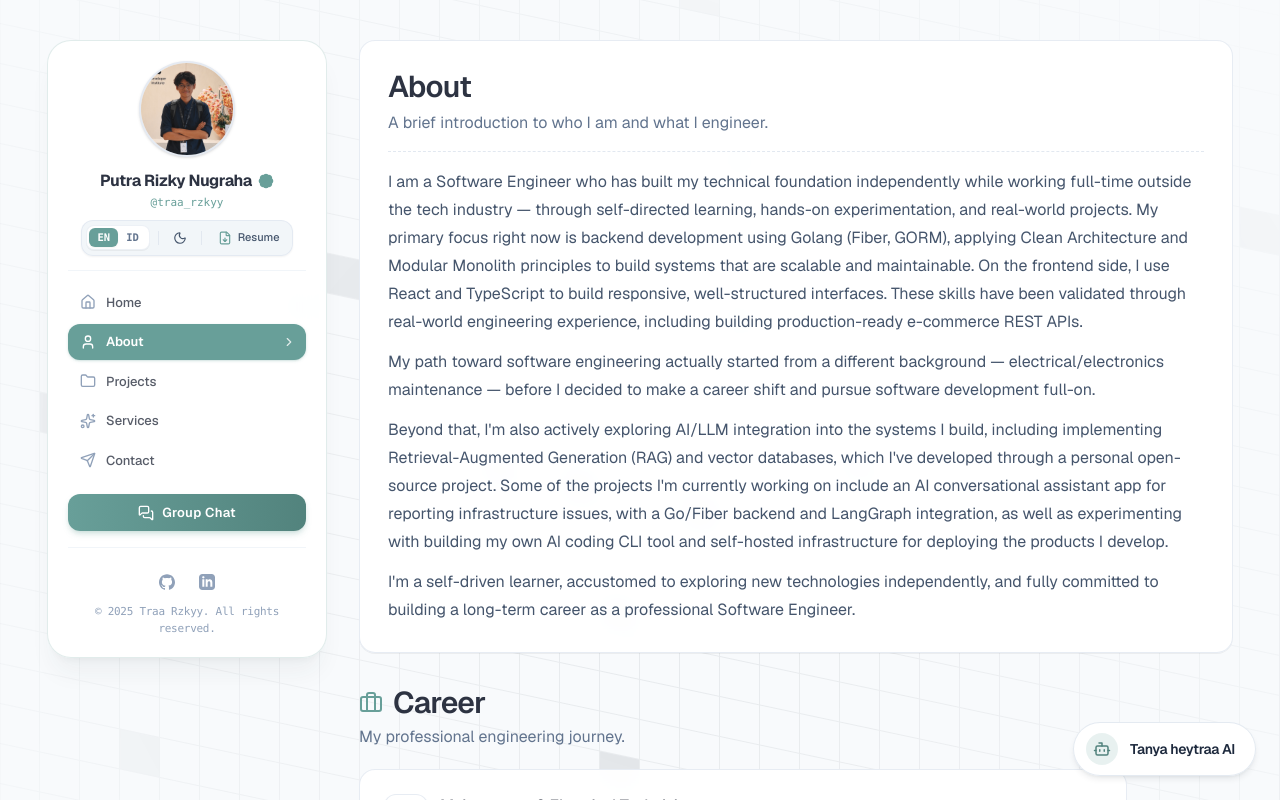
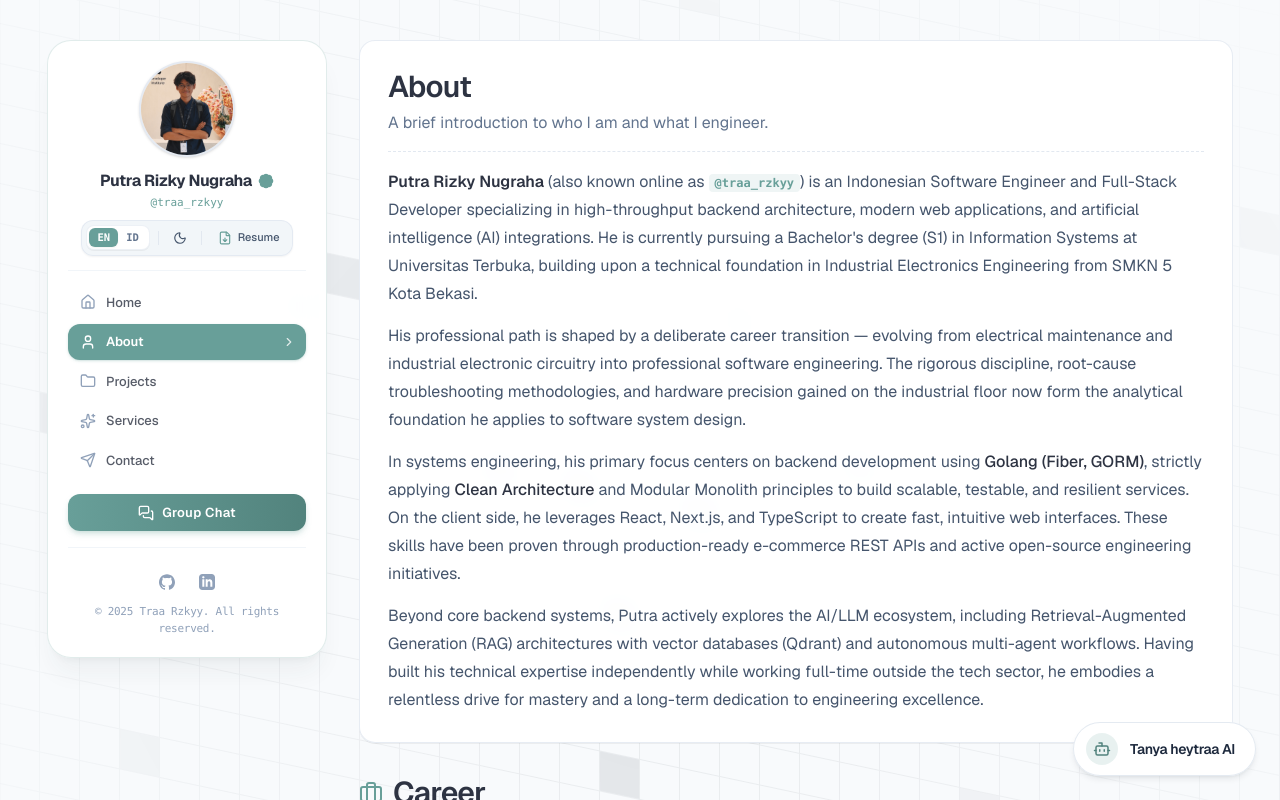
Before and after one commit to arttVinci/heytraa.com, a Next.js app: page /en/about in a window 1280 px wide. Shown: the top 800 px of the page. Built offline with nearby package versions, Linux system fonts and the light colour scheme.

Commit message:
content(seo): match search intent for 'who is Putra Rizky Nugraha' in about story

```diff
--- a/features/about/components/simple-profile-story.tsx
+++ b/features/about/components/simple-profile-story.tsx
@@ -27,30 +27,93 @@ export function SimpleProfileStory() {
       {/* Subtle Dashed Divider */}
       <div className="w-full border-t border-dashed border-slate-200 dark:border-slate-800 my-3 sm:my-4" />
 
-      {/* Narrative Body - Readable, comfortable editorial flow */}
-      <div className="space-y-3 text-sm sm:text-base text-slate-600 dark:text-slate-300 leading-relaxed sm:leading-7">
+      {/* Narrative Body - Readable, comfortable editorial flow answering search intent */}
+      <div className="space-y-3.5 text-sm sm:text-base text-slate-600 dark:text-slate-300 leading-relaxed sm:leading-7">
         <p>
-          {lang === "id"
-            ? "Saya adalah seorang Software Engineer yang membangun fondasi teknis secara mandiri sembari bekerja penuh waktu di luar industri teknologi — melalui pembelajaran terarah, eksperimen langsung, dan proyek-proyek riil. Fokus utama saya saat ini adalah backend development menggunakan Golang (Fiber, GORM), menerapkan prinsip Clean Architecture dan Modular Monolith untuk membangun sistem yang scalable dan mudah dipelihara. Di sisi frontend, saya menggunakan React dan TypeScript untuk merancang antarmuka yang responsif dan terstruktur dengan baik. Keterampilan ini telah divalidasi melalui pengalaman magang riil, di mana saya turut membangun REST API e-commerce siap produksi."
-            : "I am a Software Engineer who has built my technical foundation independently while working full-time outside the tech industry — through self-directed learning, hands-on experimentation, and real-world projects. My primary focus right now is backend development using Golang (Fiber, GORM), applying Clean Architecture and Modular Monolith principles to build systems that are scalable and maintainable. On the frontend side, I use React and TypeScript to build responsive, well-structured interfaces. These skills have been validated through real-world engineering experience, including building production-ready e-commerce REST APIs."}
+          {lang === "id" ? (
+            <>
+              <strong className="font-semibold text-[#2D3342] dark:text-[#F5F8F9]">
+                Putra Rizky Nugraha
+              </strong>{" "}
+              adalah seorang Software Engineer dan Full-Stack Developer asal
+              Indonesia yang berfokus pada rekayasa sistem backend berkinerja
+              tinggi, arsitektur web modern, serta integrasi kecerdasan buatan
+              (AI). Dikenal di dunia digital dengan nama panggung{" "}
+              <span className="font-mono text-xs font-semibold text-[#689F99] bg-[#689F99]/10 px-1.5 py-0.5 rounded">
+                @traa_rzkyy
+              </span>
+              , ia saat ini menempuh pendidikan Sarjana (S1) Sistem Informasi di
+              Universitas Terbuka setelah menyelesaikan pendidikan vokasi Teknik
+              Elektronika Industri di SMKN 5 Kota Bekasi.
+            </>
+          ) : (
+            <>
+              <strong className="font-semibold text-[#2D3342] dark:text-[#F5F8F9]">
+                Putra Rizky Nugraha
+              </strong>{" "}
+              (also known online as{" "}
+              <span className="font-mono text-xs font-semibold text-[#689F99] bg-[#689F99]/10 px-1.5 py-0.5 rounded">
+                @traa_rzkyy
+              </span>
+              ) is an Indonesian Software Engineer and Full-Stack Developer
+              specializing in high-throughput backend architecture, modern web
+              applications, and artificial intelligence (AI) integrations. He is
+              currently pursuing a Bachelor&apos;s degree (S1) in Information Systems
+              at Universitas Terbuka, building upon a technical foundation in
+              Industrial Electronics Engineering from SMKN 5 Kota Bekasi.
+            </>
+          )}
         </p>
 
         <p>
           {lang === "id"
-            ? "Jalur saya menuju rekayasa perangkat lunak sebenarnya berawal dari latar belakang yang berbeda — pemeliharaan elektrikal dan elektronika industri — sebelum akhirnya saya memutuskan untuk beralih karier dan mendalami software development secara penuh."
-            : "My path toward software engineering actually started from a different background — electrical/electronics maintenance — before I decided to make a career shift and pursue software development full-on."}
+            ? "Perjalanan profesionalnya ditandai oleh transisi karier yang terarah — beralih dari dunia pemeliharaan elektrikal dan sirkuit elektronika industri menuju rekayasa perangkat lunak profesional. Disiplin ketat, metode investigasi akar masalah (root-cause analysis), serta ketelitian troubleshooting perangkat keras di lantai industri menjadi fondasi cara berpikir analitis yang ia bawa ke dalam rancang bangun perangkat lunak."
+            : "His professional path is shaped by a deliberate career transition — evolving from electrical maintenance and industrial electronic circuitry into professional software engineering. The rigorous discipline, root-cause troubleshooting methodologies, and hardware precision gained on the industrial floor now form the analytical foundation he applies to software system design."}
+        </p>
+
+        <p>
+          {lang === "id" ? (
+            <>
+              Dalam rekayasa sistem, fokus utamanya tertuju pada pengembangan
+              backend menggunakan{" "}
+              <strong className="font-medium text-[#2D3342] dark:text-slate-100">
+                Golang (Fiber, GORM)
+              </strong>{" "}
+              dengan kepatuhan terhadap prinsip{" "}
+              <strong className="font-medium text-[#2D3342] dark:text-slate-100">
+                Clean Architecture
+              </strong>{" "}
+              dan Modular Monolith guna menghasilkan arsitektur yang scalable,
+              mudah diuji, dan andal. Di ranah antarmuka, ia menggunakan React,
+              Next.js, dan TypeScript untuk merancang aplikasi web yang cepat dan
+              intuitif. Keterampilan ini teruji secara riil melalui perancangan
+              REST API e-commerce siap produksi serta berbagai proyek rekayasa
+              sumber terbuka.
+            </>
+          ) : (
+            <>
+              In systems engineering, his primary focus centers on backend
+              development using{" "}
+              <strong className="font-medium text-[#2D3342] dark:text-slate-100">
+                Golang (Fiber, GORM)
+              </strong>
+              , strictly applying{" "}
+              <strong className="font-medium text-[#2D3342] dark:text-slate-100">
+                Clean Architecture
+              </strong>{" "}
+              and Modular Monolith principles to build scalable, testable, and
+              resilient services. On the client side, he leverages React, Next.js,
+              and TypeScript to create fast, intuitive web interfaces. These
+              skills have been proven through production-ready e-commerce REST
+              APIs and active open-source engineering initiatives.
+            </>
+          )}
         </p>
 
         <p>
           {lang === "id"
-            ? "Selain itu, saya aktif mengeksplorasi integrasi AI/LLM ke dalam sistem yang saya bangun, termasuk implementasi Retrieval-Augmented Generation (RAG) dan vector database, yang saya kembangkan melalui proyek open-source pribadi. Beberapa proyek yang saat ini sedang saya kerjakan meliputi aplikasi asisten percakapan AI untuk pelaporan kendala infrastruktur dengan backend Go/Fiber dan integrasi LangGraph, serta bereksperimen membangun tool AI coding CLI sendiri dan infrastruktur self-hosted untuk mendeploy produk yang saya kembangkan."
-            : "Beyond that, I'm also actively exploring AI/LLM integration into the systems I build, including implementing Retrieval-Augmented Generation (RAG) and vector databases, which I've developed through a personal open-source project. Some of the projects I'm currently working on include an AI conversational assistant app for reporting infrastructure issues, with a Go/Fiber backend and LangGraph integration, as well as experimenting with building my own AI coding CLI tool and self-hosted infrastructure for deploying the products I develop."}
-        </p>
-
-        <p>
-          {lang === "id"
-            ? "Saya adalah seorang pembelajar mandiri yang terbiasa mengeksplorasi teknologi baru secara independen, serta memiliki komitmen penuh untuk membangun karier jangka panjang sebagai Software Engineer profesional."
-            : "I'm a self-driven learner, accustomed to exploring new technologies independently, and fully committed to building a long-term career as a professional Software Engineer."}
+            ? "Selain sistem inti, Putra aktif mengeksplorasi ekosistem AI/LLM, termasuk implementasi Retrieval-Augmented Generation (RAG) berbasis vector database (Qdrant) dan agen cerdas multi-langkah. Membangun kompetensi secara mandiri sembari bekerja penuh waktu di luar industri teknologi, ia membuktikan dedikasi tinggi dan komitmen jangka panjang untuk terus bertumbuh sebagai engineer profesional."
+            : "Beyond core backend systems, Putra actively explores the AI/LLM ecosystem, including Retrieval-Augmented Generation (RAG) architectures with vector databases (Qdrant) and autonomous multi-agent workflows. Having built his technical expertise independently while working full-time outside the tech sector, he embodies a relentless drive for mastery and a long-term dedication to engineering excellence."}
         </p>
       </div>
     </section>
```
